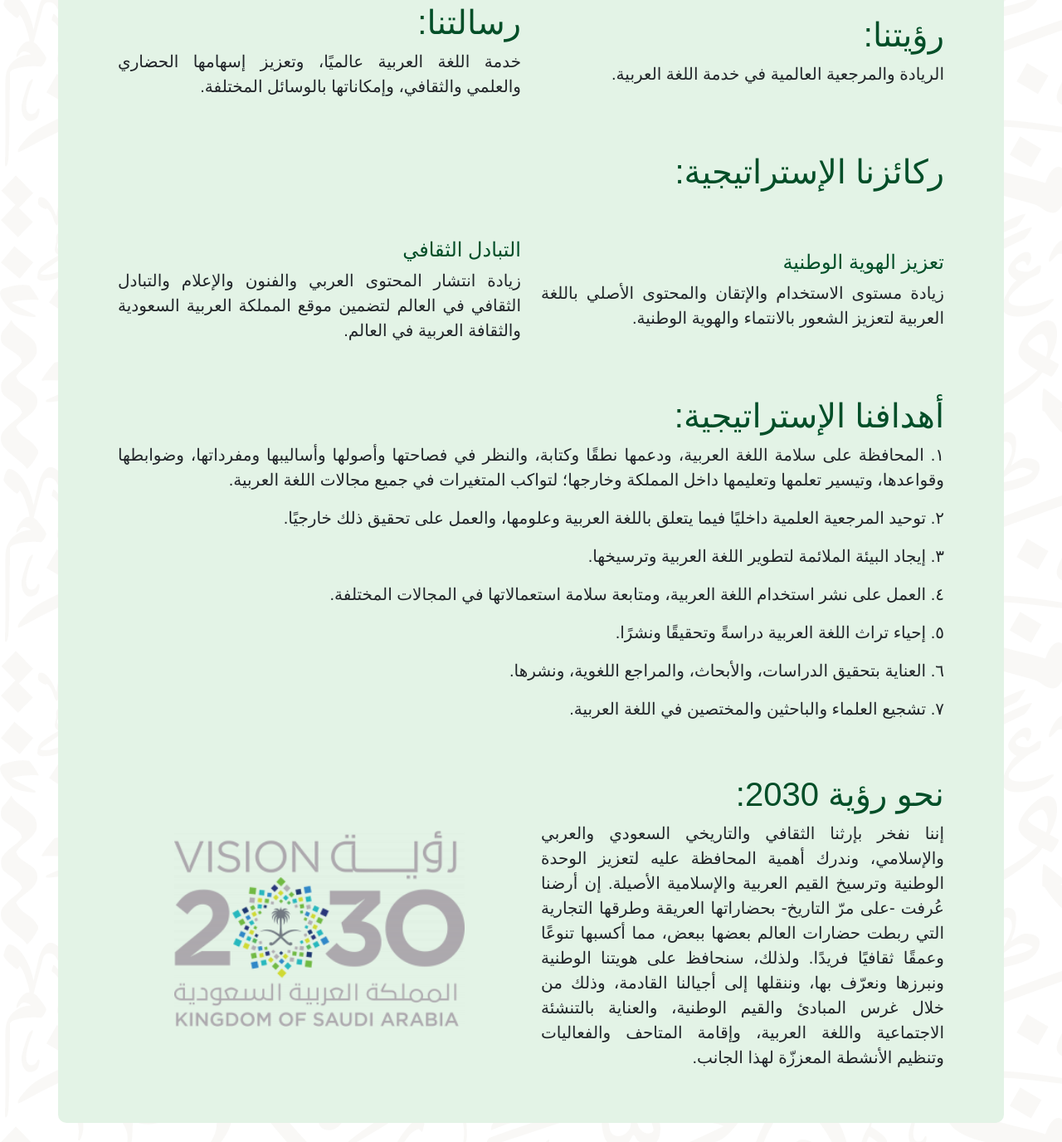
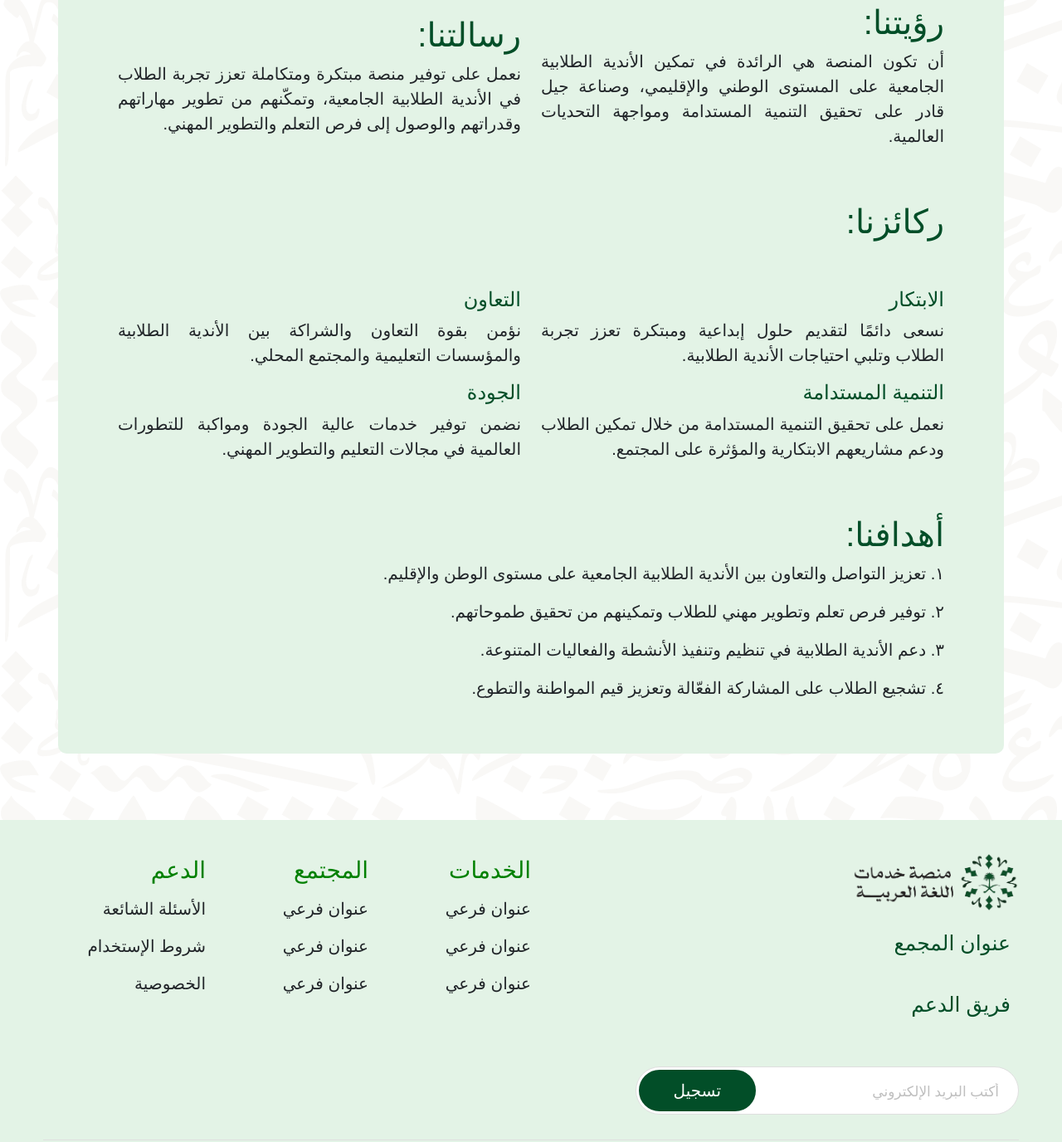
Before and after one commit to ThamerAlluqmani/nahid, a website: page public/about.html in a window 1280 px wide. Shown: the part 761-2137 px from the top of the page at 83% size. Drawn offline with nearby package versions, Linux system fonts and the light colour scheme; a web font is replaced by a local one.

Commit message:
about us

```diff
--- a/public/about.html
+++ b/public/about.html
@@ -174,8 +174,7 @@
                     <div class="row m-5">
                         <div class="col-lg-6 col-md-12 col-sm-12">
                             <h1>من نحن؟</h1>
-                            <p>تأسس مَجْمع الملك سلمان العالمي للغة العربية، بموجب قرار مجلس الوزراء رقم (34) بتاريخ ١٤٤٢/١/١٣هـ الموافق ١سبتمبر ٢٠٢٠م، للمساهمة في تعزيز دور اللغة العربية إقليميًا وعالميًا، وإبراز قيمتها المعبّرة عن العمق اللغوي للثقافة
-                                العربية والإسلامية، وليكون مرجعية علمية على المستوى الوطني فيما يتعلق باللغة العربية وعلومها. وليسهم بشكل مباشر في تحقيق أهداف برنامج تنمية القدرات البشرية، أحد برامج تحقيق رؤية المملكة 2030.</p>
+                            <p>منصة ناهِض هي منصة للأندية الطلابية الجامعية متخصصة في دعم وتطوير وتسهيل الوصول للأندية الطلابية وتعزيز قدرات الطلاب في مجالات مختلفة. نسعى إلى خلق بيئة تعليمية وإبداعية ترتكز على التعاون والتفاعل بين الأندية والطلاب من خلال منصتنا الرقمية البسيطة والفعّالة</p>
                         </div>
                         <div class="col-lg-6 col-md-12 col-sm-12 text-center">
                             <img src="images/about.svg" alt="" width="450">
@@ -184,49 +183,43 @@
                     <div class="row m-5">
                         <div class="col-lg-6 col-md-12 col-sm-12">
                             <h1>رؤيتنا:</h1>
-                            <p>الريادة والمرجعية العالمية في خدمة اللغة العربية.</p>
+                            <p>أن تكون المنصة هي  الرائدة في تمكين الأندية الطلابية الجامعية على المستوى الوطني والإقليمي، وصناعة جيل قادر على تحقيق التنمية المستدامة ومواجهة التحديات العالمية.</p>
                         </div>
                         <div class="col-lg-6 col-md-12 col-sm-12">
                             <h1>رسالتنا:</h1>
-                            <p>خدمة اللغة العربية عالميًا، وتعزيز إسهامها الحضاري والعلمي والثقافي، وإمكاناتها بالوسائل المختلفة.</p>
+                            <p>نعمل على توفير منصة مبتكرة ومتكاملة تعزز تجربة الطلاب في الأندية الطلابية الجامعية، وتمكّنهم من تطوير مهاراتهم وقدراتهم والوصول إلى فرص التعلم والتطوير المهني.</p>
                         </div>
                     </div>
                     <div class="row m-5">
                         <div class="col-12">
-                            <h1>ركائزنا الإستراتيجية:</h1>
+                            <h1>ركائزنا:</h1>
                         </div>
                     </div>
                     <div class="row m-5">
                         <div class="col-lg-6 col-md-12 col-sm-12">
-                            <h4>تعزيز الهوية الوطنية</h4>
-                            <p> زيادة مستوى الاستخدام والإتقان والمحتوى الأصلي باللغة العربية لتعزيز الشعور بالانتماء والهوية الوطنية.</p>
+                            <h4>الابتكار</h4>
+                            <p>نسعى دائمًا لتقديم حلول إبداعية ومبتكرة تعزز تجربة الطلاب وتلبي احتياجات الأندية الطلابية.</p>
                         </div>
                         <div class="col-lg-6 col-md-12 col-sm-12">
-                            <h4>التبادل الثقافي</h4>
-                            <p>زيادة انتشار المحتوى العربي والفنون والإعلام والتبادل الثقافي في العالم لتضمين موقع المملكة العربية السعودية والثقافة العربية في العالم.</p>
+                            <h4>التعاون</h4>
+                            <p>نؤمن بقوة التعاون والشراكة بين الأندية الطلابية والمؤسسات التعليمية والمجتمع المحلي.</p>
+                        </div>
+                        <div class="col-lg-6 col-md-12 col-sm-12">
+                            <h4>التنمية المستدامة</h4>
+                            <p>نعمل على تحقيق التنمية المستدامة من خلال تمكين الطلاب ودعم مشاريعهم الابتكارية والمؤثرة على المجتمع.</p>
+                        </div>
+                        <div class="col-lg-6 col-md-12 col-sm-12">
+                            <h4>الجودة</h4>
+                            <p> نضمن توفير خدمات عالية الجودة ومواكبة للتطورات العالمية في مجالات التعليم والتطوير المهني.</p>
                         </div>
                     </div>
                     <div class="row m-5">
                         <div class="col-12">
-                            <h1>أهدافنا الإستراتيجية:</h1>
-                            <p>١. المحافظة على سلامة اللغة العربية، ودعمها نطقًا وكتابة، والنظر في فصاحتها وأصولها وأساليبها ومفرداتها، وضوابطها وقواعدها، وتيسير تعلمها وتعليمها داخل المملكة وخارجها؛ لتواكب المتغيرات في جميع مجالات اللغة العربية.</p>
-                            <p>٢. توحيد المرجعية العلمية داخليًا فيما يتعلق باللغة العربية وعلومها، والعمل على تحقيق ذلك خارجيًا.</p>
-                            <p>٣. إيجاد البيئة الملائمة لتطوير اللغة العربية وترسيخها.</p>
-                            <p>٤. العمل على نشر استخدام اللغة العربية، ومتابعة سلامة استعمالاتها في المجالات المختلفة.</p>
-                            <p>٥. إحياء تراث اللغة العربية دراسةً وتحقيقًا ونشرًا.</p>
-                            <p>٦. العناية بتحقيق الدراسات، والأبحاث، والمراجع اللغوية، ونشرها.</p>
-                            <p>٧. تشجيع العلماء والباحثين والمختصين في اللغة العربية.</p>
-                        </div>
-                    </div>
-                    <div class="row m-5">
-                        <div class="col-lg-6 col-md-12 col-sm-12">
-                            <h1>نحو رؤية 2030:</h1>
-                            <p>إننا نفخر بإرثنا الثقافي والتاريخي السعودي والعربي والإسلامي، وندرك أهمية المحافظة عليه لتعزيز الوحدة الوطنية وترسيخ القيم العربية والإسلامية الأصيلة. إن أرضنا عُرفت -على مرّ التاريخ- بحضاراتها العريقة وطرقها التجارية التي
-                                ربطت حضارات العالم بعضها ببعض، مما أكسبها تنوعًا وعمقًا ثقافيًا فريدًا. ولذلك، سنحافظ على هويتنا الوطنية ونبرزها ونعرّف بها، وننقلها إلى أجيالنا القادمة، وذلك من خلال غرس المبادئ والقيم الوطنية، والعناية بالتنشئة الاجتماعية
-                                واللغة العربية، وإقامة المتاحف والفعاليات وتنظيم الأنشطة المعززّة لهذا الجانب.</p>
-                        </div>
-                        <div class="col-lg-6 col-md-12 col-sm-12 text-center">
-                            <img src="images/Saudi_Vision_2030_logo.png" alt="" width="350">
+                            <h1>أهدافنا:</h1>
+                            <p>١. تعزيز التواصل والتعاون بين الأندية الطلابية الجامعية على مستوى الوطن والإقليم.</p>
+                            <p>٢. توفير فرص تعلم وتطوير مهني للطلاب وتمكينهم من تحقيق طموحاتهم.</p>
+                            <p>٣. دعم الأندية الطلابية في تنظيم وتنفيذ الأنشطة والفعاليات المتنوعة.</p>
+                            <p>٤. تشجيع الطلاب على المشاركة الفعّالة وتعزيز قيم المواطنة والتطوع.</p>
                         </div>
                     </div>
                 </div>
```
